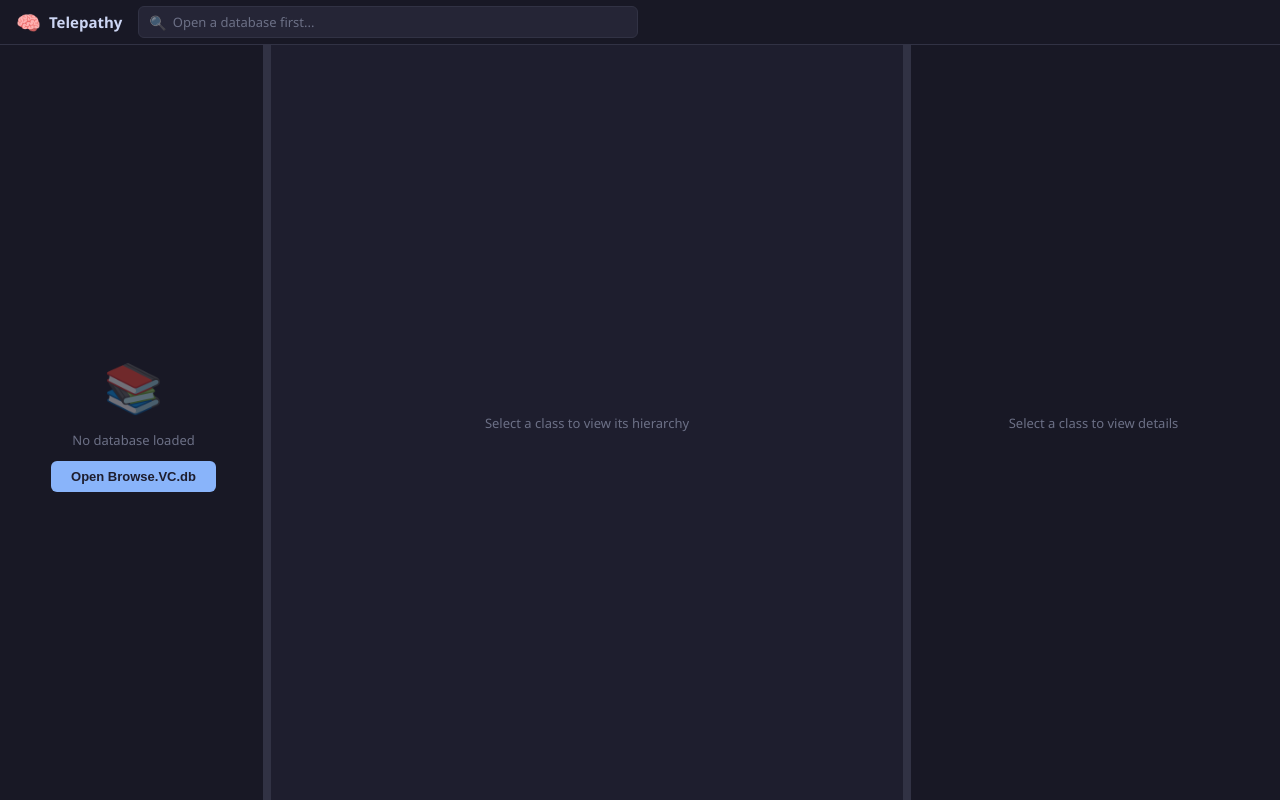
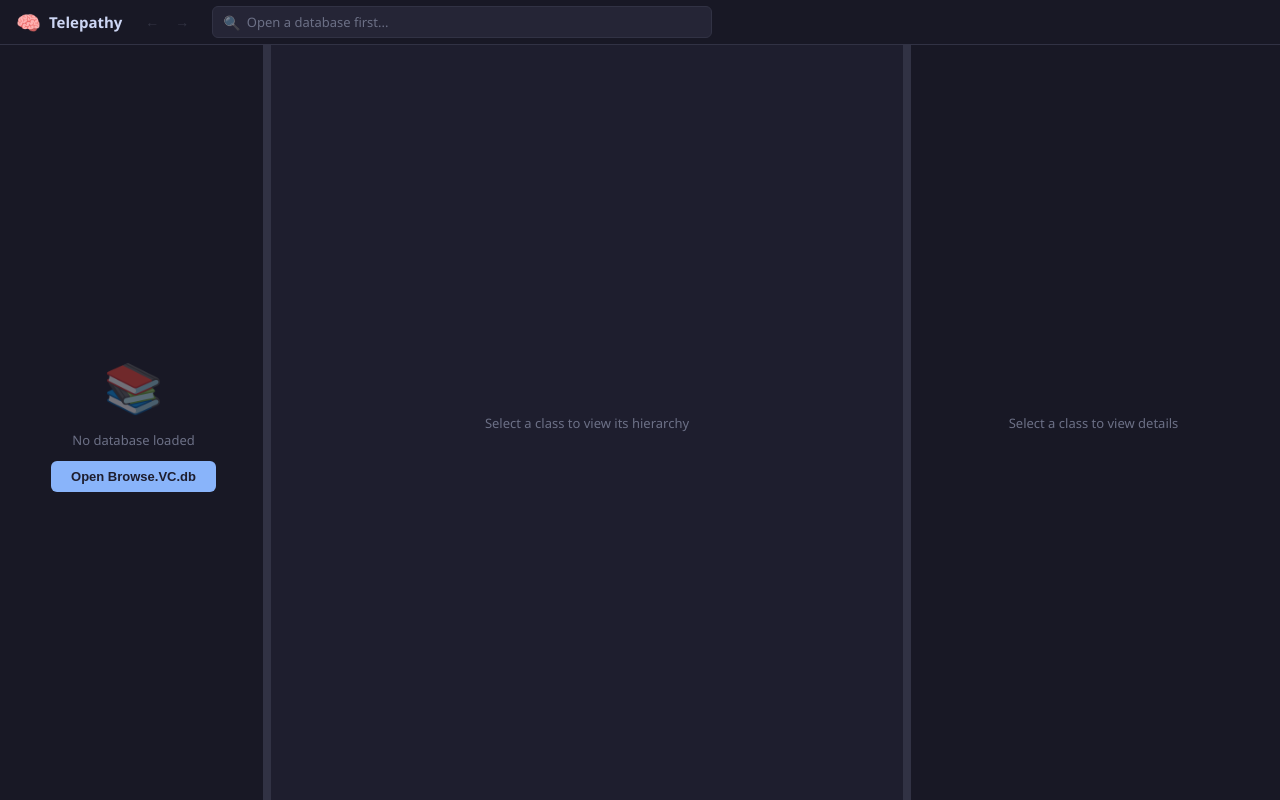
Before and after one commit to amat27/telepathy, a React (Vite) app: page / in a window 1280 px wide. Built offline with nearby package versions, Linux system fonts and the light colour scheme.

Commit message:
Add back/forward navigation, source filename display, and inherited members

```diff
--- a/package.json
+++ b/package.json
@@ -2,7 +2,7 @@
   "name": "telepathy",
   "version": "0.1.0",
   "description": "Code structure visualization tool - like Sourcetrail",
-  "main": "./out/main/index.js",
+  "main": "./out/main/main.js",
   "scripts": {
     "dev": "electron-vite dev",
     "build": "electron-vite build",
--- a/src/App.css
+++ b/src/App.css
@@ -35,6 +35,43 @@
   flex: 1;
 }
 
+/* ---- Navigation buttons ---- */
+.nav-buttons {
+  display: flex;
+  align-items: center;
+  gap: 2px;
+  -webkit-app-region: no-drag;
+}
+
+.nav-btn {
+  width: 28px;
+  height: 26px;
+  padding: 0;
+  font-size: 14px;
+  line-height: 1;
+  background: transparent;
+  border: 1px solid transparent;
+  border-radius: 4px;
+  color: var(--text-primary);
+  cursor: pointer;
+  transition: all 0.1s;
+  display: flex;
+  align-items: center;
+  justify-content: center;
+}
+.nav-btn:hover:not(:disabled) {
+  background: var(--bg-hover);
+  border-color: var(--border-color);
+}
+.nav-btn:active:not(:disabled) {
+  background: var(--bg-surface);
+}
+.nav-btn:disabled {
+  color: var(--text-muted);
+  opacity: 0.3;
+  cursor: default;
+}
+
 /* Ensure search bar is not draggable */
 .app-header .search-bar {
   -webkit-app-region: no-drag;
--- a/src/App.tsx
+++ b/src/App.tsx
@@ -4,16 +4,53 @@
 
 import { SearchBar } from './components/SearchBar/SearchBar'
 import { MainLayout } from './components/Layout/Layout'
+import { useAppStore } from './stores/appStore'
+import { useEffect } from 'react'
 import './styles/global.css'
 import './App.css'
 
 export function App() {
+  const { navBackStack, navForwardStack, goBack, goForward } = useAppStore()
+
+  // Alt+Left / Alt+Right keyboard shortcuts for navigation
+  useEffect(() => {
+    const handler = (e: KeyboardEvent) => {
+      if (e.altKey && e.key === 'ArrowLeft') {
+        e.preventDefault()
+        goBack()
+      } else if (e.altKey && e.key === 'ArrowRight') {
+        e.preventDefault()
+        goForward()
+      }
+    }
+    window.addEventListener('keydown', handler)
+    return () => window.removeEventListener('keydown', handler)
+  }, [goBack, goForward])
+
   return (
     <div className="app">
       <header className="app-header">
         <div className="app-title">
           <span className="app-logo">&#x1F9E0;</span>
           Telepathy
+        </div>
+        <div className="nav-buttons">
+          <button
+            className="nav-btn"
+            onClick={goBack}
+            disabled={navBackStack.length === 0}
+            title="Go back (Alt+Left)"
+          >
+            &#x2190;
+          </button>
+          <button
+            className="nav-btn"
+            onClick={goForward}
+            disabled={navForwardStack.length === 0}
+            title="Go forward (Alt+Right)"
+          >
+            &#x2192;
+          </button>
         </div>
         <SearchBar />
         <div className="header-spacer" />
--- a/src/components/CodePreview/CodePreview.css
+++ b/src/components/CodePreview/CodePreview.css
@@ -162,6 +162,21 @@
   background: rgba(137, 180, 250, 0.2);
 }
 
+.member-item.inherited {
+  opacity: 0.7;
+}
+.member-item.inherited:hover {
+  opacity: 1;
+}
+
+.inherited-tag {
+  font-size: 9px;
+  color: var(--text-muted);
+  margin-left: 6px;
+  opacity: 0.6;
+  font-style: italic;
+}
+
 .pin-indicator {
   color: var(--color-warning, #f9e2af);
   font-size: 10px;
@@ -256,17 +271,33 @@
 .source-header {
   display: flex;
   align-items: center;
-  justify-content: space-between;
+  gap: 8px;
   padding: 6px 12px;
   font-size: 11px;
   font-weight: 600;
-  text-transform: uppercase;
-  letter-spacing: 0.5px;
   color: var(--text-muted);
   background: var(--bg-surface);
   border-bottom: 1px solid var(--border-color);
   position: sticky;
   top: 0;
+}
+
+.source-label {
+  text-transform: uppercase;
+  letter-spacing: 0.5px;
+  flex-shrink: 0;
+}
+
+.source-file-name {
+  font-weight: 400;
+  font-family: var(--font-mono);
+  font-size: 11px;
+  color: var(--text-primary);
+  overflow: hidden;
+  text-overflow: ellipsis;
+  white-space: nowrap;
+  flex: 1;
+  min-width: 0;
 }
 
 .source-line-info {
@@ -275,6 +306,7 @@
   letter-spacing: 0;
   font-family: var(--font-mono);
   font-size: 10px;
+  flex-shrink: 0;
 }
 
 .source-code {
--- a/src/components/GraphView/GraphView.css
+++ b/src/components/GraphView/GraphView.css
@@ -158,6 +158,12 @@
 .graph-member-row.active {
   background: rgba(137, 180, 250, 0.15);
 }
+.graph-member-row.inherited {
+  opacity: 0.6;
+}
+.graph-member-row.inherited:hover {
+  opacity: 1;
+}
 
 .gm-kind {
   font-size: 9px;
--- a/src/components/GraphView/GraphView.tsx
+++ b/src/components/GraphView/GraphView.tsx
@@ -123,13 +123,13 @@ function ExpandedClassNode({ data }: NodeProps<Node<ExpandedNodeData>>) {
           {fields.map(m => (
             <div
               key={m.id}
-              className={`graph-member-row ${data.selectedMemberId === m.id ? 'active' : ''}`}
+              className={`graph-member-row ${data.selectedMemberId === m.id ? 'active' : ''} ${m.inheritedFrom ? 'inherited' : ''}`}
               onClick={(e) => { e.stopPropagation(); handleMemberClick(m) }}
             >
               <span className={`gm-kind kind-${m.kind}`}>
                 {kindLabels[m.kind] ?? '?'}
               </span>
-              <span className="gm-name" title={m.signature ?? m.name}>{m.name}</span>
+              <span className="gm-name" title={m.inheritedFrom ? `${m.name} (from ${m.inheritedFrom})` : m.signature ?? m.name}>{m.name}</span>
               {m.returnType && <span className="gm-type">{m.returnType}</span>}
             </div>
           ))}
@@ -142,11 +142,11 @@ function ExpandedClassNode({ data }: NodeProps<Node<ExpandedNodeData>>) {
           {functions.map(m => (
             <div
               key={m.id}
-              className={`graph-member-row ${data.selectedMemberId === m.id ? 'active' : ''}`}
+              className={`graph-member-row ${data.selectedMemberId === m.id ? 'active' : ''} ${m.inheritedFrom ? 'inherited' : ''}`}
               onClick={(e) => { e.stopPropagation(); handleMemberClick(m) }}
             >
               <span className={`gm-kind kind-${m.kind}`}>fn</span>
-              <span className="gm-name" title={m.signature ?? m.name}>{m.name}</span>
+              <span className="gm-name" title={m.inheritedFrom ? `${m.name} (from ${m.inheritedFrom})` : m.signature ?? m.name}>{m.name}</span>
               {m.returnType && <span className="gm-type">{m.returnType}</span>}
             </div>
           ))}
--- a/src/stores/appStore.ts
+++ b/src/stores/appStore.ts
@@ -34,6 +34,10 @@ interface AppState {
   sourceFile: string | null
   sourceLine: number
 
+  // Navigation history
+  navBackStack: string[]     // class IDs
+  navForwardStack: string[]  // class IDs
+
   // Search
   searchQuery: string
   searchResults: SymbolSummary[]
@@ -49,6 +53,8 @@ interface AppState {
   loadSource: (file: string, line: number) => Promise<void>
   search: (query: string) => Promise<void>
   setClassFilter: (filter: string) => void
+  goBack: () => Promise<void>
+  goForward: () => Promise<void>
 }
 
 export const useAppStore = create<AppState>((set, get) => ({
@@ -71,6 +77,9 @@ export const useAppStore = create<AppState>((set, get) => ({
   sourceCode: '',
   sourceFile: null,
   sourceLine: 0,
+
+  navBackStack: [],
+  navForwardStack: [],
 
   searchQuery: '',
   searchResults: [],
@@ -100,6 +109,15 @@ export const useAppStore = create<AppState>((set, get) => ({
   },
 
   selectClass: async (classId: string) => {
+    // Push current class to back stack (for navigation)
+    const currentId = get().selectedClass?.id
+    if (currentId && currentId !== classId) {
+      set(s => ({
+        navBackStack: [...s.navBackStack, currentId],
+        navForwardStack: [],   // clear forward on new navigation
+      }))
+    }
+
     set({ isLoadingDetail: true, isLoadingGraph: true, selectedMember: null, selectedMembers: new Set() })
     try {
       const [detail, graph] = await Promise.all([
@@ -180,6 +198,64 @@ export const useAppStore = create<AppState>((set, get) => ({
     set({ classFilter: filter })
     get().loadClasses(filter || undefined)
   },
+
+  goBack: async () => {
+    const { navBackStack, selectedClass } = get()
+    if (navBackStack.length === 0) return
+    const prevId = navBackStack[navBackStack.length - 1]
+    const currentId = selectedClass?.id
+
+    // Move current to forward stack, pop from back stack
+    set(s => ({
+      navBackStack: s.navBackStack.slice(0, -1),
+      navForwardStack: currentId ? [...s.navForwardStack, currentId] : s.navForwardStack,
+    }))
+
+    // Load the class (without pushing to history again)
+    set({ isLoadingDetail: true, isLoadingGraph: true, selectedMember: null, selectedMembers: new Set() })
+    try {
+      const [detail, graph] = await Promise.all([
+        api.getClassDetail(prevId),
+        api.getClassHierarchy(prevId),
+      ])
+      set({ selectedClass: detail, graph, isLoadingDetail: false, isLoadingGraph: false })
+      if (detail?.location) {
+        await get().loadSource(detail.location.file, detail.location.line)
+      }
+    } catch (err) {
+      console.error('Failed to go back:', err)
+      set({ isLoadingDetail: false, isLoadingGraph: false })
+    }
+  },
+
+  goForward: async () => {
+    const { navForwardStack, selectedClass } = get()
+    if (navForwardStack.length === 0) return
+    const nextId = navForwardStack[navForwardStack.length - 1]
+    const currentId = selectedClass?.id
+
+    // Move current to back stack, pop from forward stack
+    set(s => ({
+      navForwardStack: s.navForwardStack.slice(0, -1),
+      navBackStack: currentId ? [...s.navBackStack, currentId] : s.navBackStack,
+    }))
+
+    // Load the class (without pushing to history again)
+    set({ isLoadingDetail: true, isLoadingGraph: true, selectedMember: null, selectedMembers: new Set() })
+    try {
+      const [detail, graph] = await Promise.all([
+        api.getClassDetail(nextId),
+        api.getClassHierarchy(nextId),
+      ])
+      set({ selectedClass: detail, graph, isLoadingDetail: false, isLoadingGraph: false })
+      if (detail?.location) {
+        await get().loadSource(detail.location.file, detail.location.line)
+      }
+    } catch (err) {
+      console.error('Failed to go forward:', err)
+      set({ isLoadingDetail: false, isLoadingGraph: false })
+    }
+  },
 }))
 
 // Expose store for E2E testing
--- a/src/types/model.ts
+++ b/src/types/model.ts
@@ -47,6 +47,7 @@ export interface CodeSymbol {
   returnType?: string          // for functions/methods
   signature?: string           // full type signature
   parentId?: string            // containing symbol id
+  inheritedFrom?: string       // base class name (if inherited member)
 }
 
 export interface SymbolEdge {
```
Also changed, not shown: plugins/vs-browse-db/VsBrowseDbPlugin.ts (+57 -0 lines), src/components/CodePreview/CodePreview.tsx (+33 -10 lines).
